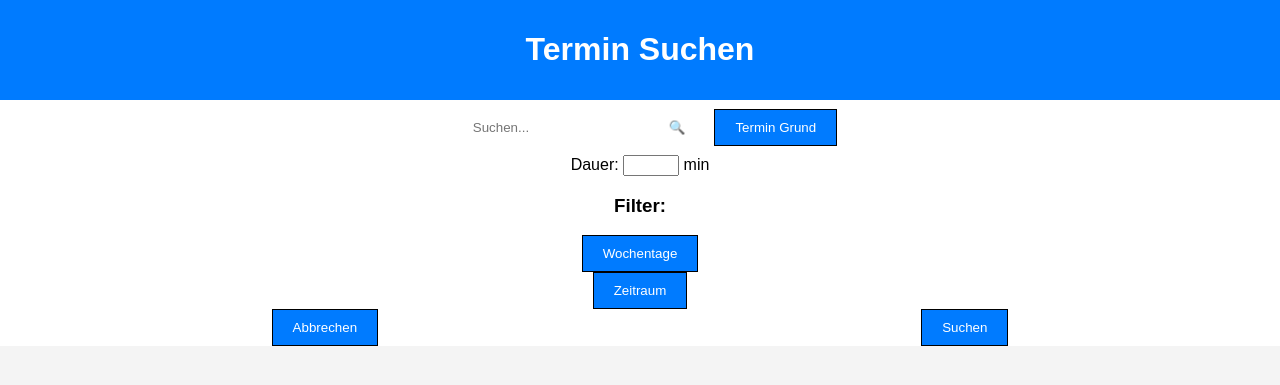
After one commit to msteidle49/BerufsfeldMockUp, a Flask app: page /termin in a window 1280 px wide. The commit adds this page. Shown: the top 385 px of the page. Run offline with Flask 3, Linux system fonts and the light colour scheme.

Commit message:
Add more pages to create a termin

```diff
--- a/applications/main.py
+++ b/applications/main.py
@@ -10,5 +10,13 @@ def login():
 def index():
     return render_template('index.html')
 
+@app.route('/termin')
+def termin():
+    return render_template('termin.html')
+
+@app.route('/termin/wahl')
+def terminwahl():
+    return render_template('terminWahl.html')
+
 if __name__ == '__main__':
     app.run(debug=True)
--- /dev/null
+++ b/applications/static/css/termin.css
@@ -0,0 +1,77 @@
+/* styles.css */
+body {
+    font-family: Arial, sans-serif;
+    display: flex;
+    flex-direction: column;
+    /* height: 100vh; */
+    background-color: #f4f4f4;
+    margin: 0;
+    overflow: hidden;
+}
+
+.header {
+    display: flex;
+    justify-content: center;
+    align-items: center;
+    background-color: #007bff;
+    padding: 10px 20px;
+    color: white;
+    position: relative;
+}
+
+button {
+    padding: 10px 20px;
+    /* font-size: 16px; */
+    cursor: pointer;
+    border: 1px solid black;
+    margin: auto;
+    /* border-radius: 5px; */
+    background-color: #007bff;
+    color: white;
+}
+
+.main-content {
+    display: flex;
+    flex-direction: column;
+    background-color: #f4f4f4;
+    margin: 0;
+
+}
+
+.container {
+    display: flex;
+    flex-direction: row;
+    background-color: #FFF;
+    justify-content: center;
+    align-items: center;
+    margin: 0;
+    width: 100%;
+}
+
+.search-container {
+    display: flex;
+    justify-content: space-between;
+    padding: 10px 20px;
+    align-items: center;
+}
+
+#search-input {
+    padding: 10px;
+    border: none;
+    border-radius: 5px 0 0 5px;
+    outline: none;
+}
+
+#search-button {
+    padding: 9px;
+    border: none;
+    border-radius: 0 5px 5px 0;
+    background-color: white;
+    color: #007bff;
+    cursor: pointer;
+}
+
+#control-btn {
+    margin-top: auto;
+    margin-bottom: 0;
+}
--- /dev/null
+++ b/applications/static/script/termin.js
@@ -0,0 +1,7 @@
+document.addEventListener('DOMContentLoaded', () => {
+    const suchenBtn = document.getElementById('suchen-btn');
+
+    suchenBtn.addEventListener('click', () => {
+        window.location.href = '/termin/wahl';
+    });
+});
--- /dev/null
+++ b/applications/templates/termin.html
@@ -0,0 +1,65 @@
+<!DOCTYPE html>
+<html lang="de">
+<head>
+    <meta charset="UTF-8">
+    <meta name="viewport" content="width=device-width, initial-scale=1.0">
+    <title>Termin Suchen</title>
+    <link rel="stylesheet" href="../static/css/termin.css">
+</head>
+</head>
+<body>
+    <header class="header">
+        <h1>Termin Suchen</h1>
+    </header>
+    <div class="main-content">
+
+        <div class="container">
+            <div class="search-complex">
+                <div class="search-container">
+                    <input type="text" id="search-input" placeholder="Suchen...">
+                    <button id="search-button">🔍</button>
+                </div>
+                <div class="search-results" id="clients">
+
+                </div>
+            </div>
+
+            <div class="filter-container">
+                <button class="modal-btn" id="hrund">Termin Grund</button>
+            </div>
+        </div>
+
+        <div class="container">
+            <div>
+                <label>Dauer: </label>
+                <input type="number" id="dauer" min="1" max="30"> </input>
+                <label> min</label>
+            </div>
+        </div>
+
+        <div class="container">
+            <h3>Filter: </h3>
+        </div>
+
+        <div class="container">
+            <div class="filter-container">
+                <button class="modal-btn" id="hrund">Wochentage</button>
+            </div>
+        </div>
+
+        <div class="container">
+            <div class="filter-container">
+                <button class="modal-btn" id="hrund">Zeitraum</button>
+            </div>
+        </div>
+
+        <div class="container" id="control-btn">
+            <button class="modal-btn" id="hrund">Abbrechen</button>
+            <button class="modal-btn" id="suchen-btn">Suchen</button>
+        </div>
+
+    </div>
+
+    <script src="../static/script/termin.js"></script>
+</body>
+</html>
```
Also changed, not shown: applications/static/css/index.css (+71 -2 lines), applications/static/script/index.js (+11 -1 lines), applications/templates/index.html (+22 -10 lines), applications/templates/terminWahl.html (added, +65 -0 lines), applications/static/css/terminWahl.css (added), applications/static/script/terminwahl.js (added).
